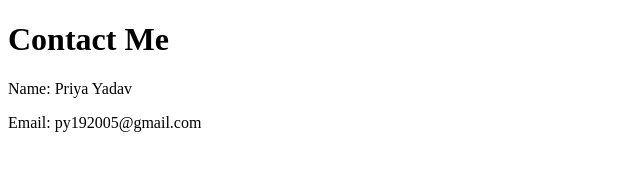
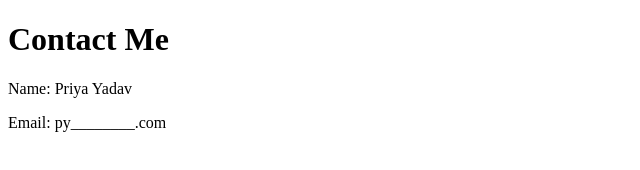
Before and after one commit to priyayadav25/personal-portfolio, a plain HTML site: page frontend/contact.html in a window 1280 px wide. Shown: the full height of the page, 0-640 px from the left. Drawn offline with Linux system fonts and the light colour scheme.

Commit message:
Update contact.html

```diff
--- a/frontend/contact.html
+++ b/frontend/contact.html
@@ -8,7 +8,7 @@
 <h1>Contact Me</h1>
 
 <p>Name: Priya Yadav</p>
-<p>Email: py192005@gmail.com</p>
+<p>Email: py________.com</p>
 
 </body>
 </html>
```
